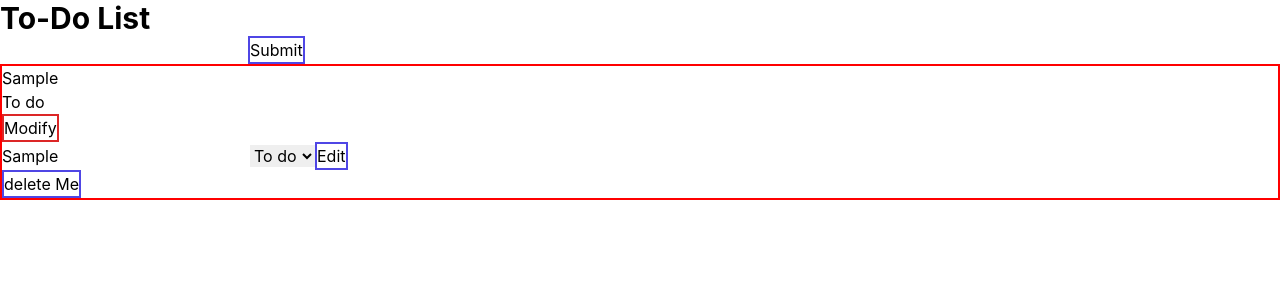
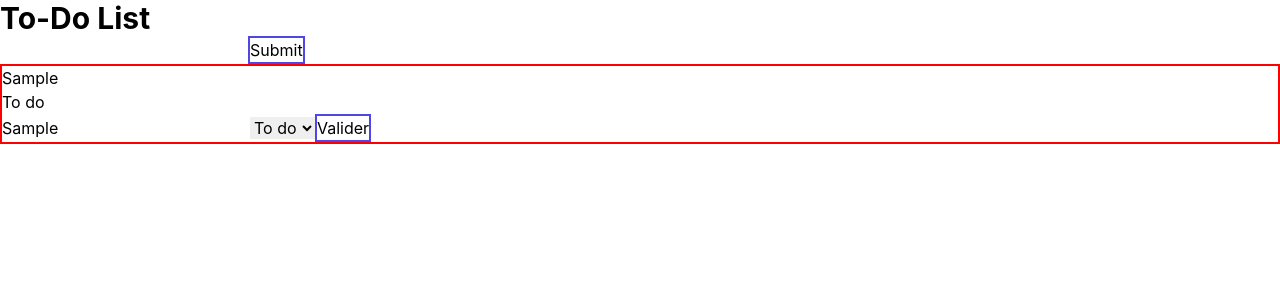
Before and after one commit to wi1dcode/todolist-react, a React (Create React App) app: page / in a window 1280 px wide. Both pictures are taken after typing "Sample" into the empty fields and a click on the button "Submit". Shown: the top 300 px of the page. Built offline with nearby package versions, Linux system fonts and the light colour scheme.

Commit message:
fixing key prob wip

```diff
--- a/src/components/Form.js
+++ b/src/components/Form.js
@@ -4,7 +4,7 @@ class Form extends Component {
   constructor() {
     super()
     this.state = {
-      task: "",
+      task: ""
     }
   }
 
--- a/src/components/List.js
+++ b/src/components/List.js
@@ -4,18 +4,20 @@ import Task from "./Task"
 class List extends Component {
 
   render() {
-    console.log("list Tasks",this.props)
+    // console.log("list Tasks",this.props)
+
     return (
       <>
         {this.props.tasks.map( (task, index) => {
           return(
           <>
             <Task
-                key={task.description}
+                key= {`${index}${task.description}`}
                 task = {task}
                 delete = {this.props.delete}
                 modify = {this.props.modify}
                 index = {index}
+                currentView = "task"
             />
           </>
           )
--- a/src/components/Task.js
+++ b/src/components/Task.js
@@ -7,66 +7,68 @@ import React, { Component } from 'react'
     this.state = {
       task: {
         description: this.props.task.description,
-        status: this.props.task.status
+        status: this.props.task.status,
+        currentView: this.props.currentView
       }
     }
   }
-
-  // componentDidMount () {
-  //   console.log(this.props);
-  //   this.setState({
-  //     task: {
-  //       description: this.props.task.description,
-  //       status: this.props.task.status
-  //     }
-  //   })
-  // }
 
   handleTaskDescriptionChange = ((e) =>{
     const clonedTask = { ...this.state.task }
     clonedTask.description = e.target.value
     this.setState({
-      task: clonedTask
+      task: clonedTask,
     })
   })
 
   handleTaskStatusChange = ((e) => {
-    console.log(e);
+
     const clonedTask = { ...this.state.task }
     clonedTask.status = e.target.value
     this.setState({
-      task: clonedTask
+      task: clonedTask,
     })
   })
 
   handleSubmit = ( (e) => {
     e.preventDefault()
     this.props.modify(this.state.task, this.props.index)
+    this.setState({
+      currentView: "task"
+    })
+  })
+
+  handleChangeViewClick = ( () => {
+    this.setState({
+      currentView:  "edit"
+    })
   })
 
 
-
-
-
-
   render() {
-    console.log(this.state);
+    // console.log(this.state);
     return (
       <div style={{border: '2px red solid'}}>
 
         <p>{this.state.task.description}</p>
         <p>{this.state.task.status}</p>
-        <button className="border-solid border-2 border-red-600 ..." onClick={""}>Modify</button>
-        <form action="" onSubmit={this.handleSubmit}>
+        {(this.state.currentView === "task")
+          ?   <>
+                <button className="border-solid border-2 border-red-600 ..." onClick={this.handleChangeViewClick}>Modify</button>
+                <button className="border-solid border-2 border-indigo-600 ..." onClick={this.props.delete}>Delete</button>
+              </>
+          :   <form action="" onSubmit={this.handleSubmit}>
                 <input type="text" value={this.state.task.description} onChange={this.handleTaskDescriptionChange}/>
                 <select name="" id="" onChange={this.handleTaskStatusChange}>
                   <option value="To do">To do</option>
                   <option value="Doing">Doing</option>
                   <option value="Done">Done</option>
                 </select>
-            <button className="border-solid border-2 border-indigo-600" type='submit'>Edit</button>
+                <button className="border-solid border-2 border-indigo-600" type='submit'>Valider</button>
               </form>
-        <button className="border-solid border-2 border-indigo-600 ..." onClick={this.props.delete}>delete Me</button>
+        }
+
+
 
       </div>
     )
```
Also changed, not shown: src/App.js (+3 -4 lines). Lines whose indentation alone changed are shown as unchanged.
